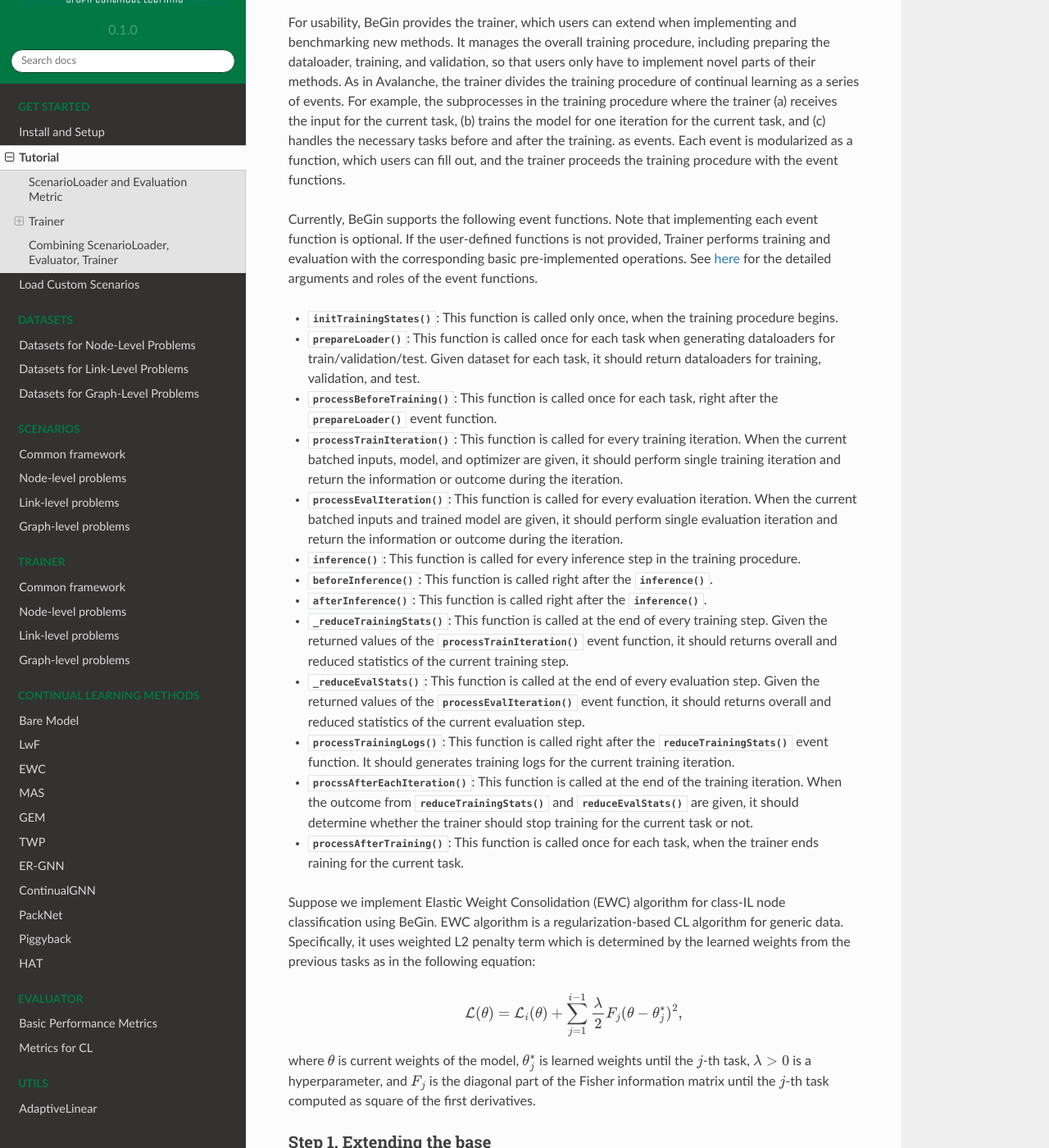
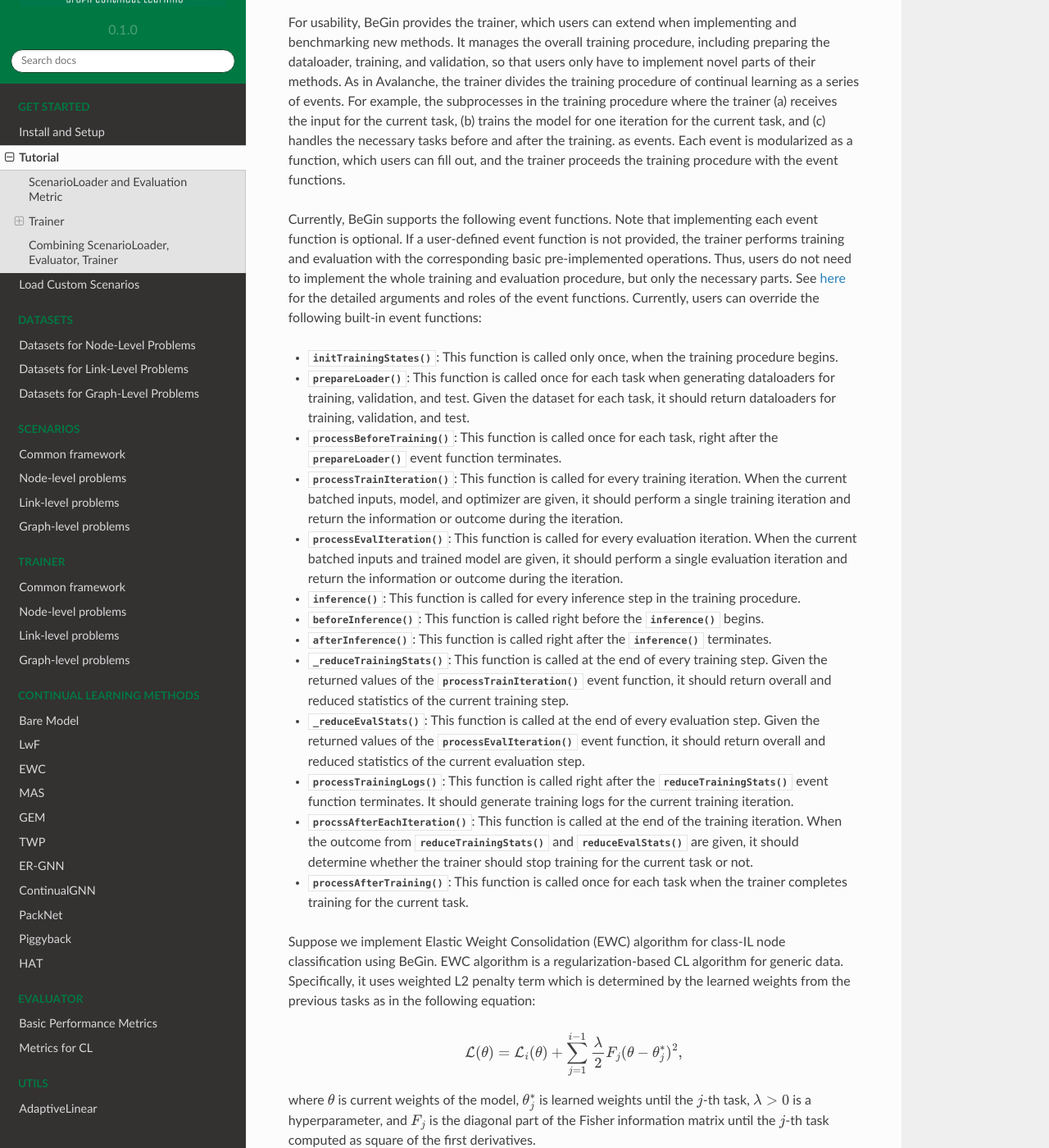
Before and after one commit to ShinhwanKang/BeGin, a Sphinx documentation site: the page built from docs/000/tutorial.rst, in a window 1280 px wide and 1400 px high, scrolled down 1395 px. Shown: the whole window at 82% size. Built offline with Sphinx 7.4.7 and the Read the Docs theme 2.0.0, drawn with Linux system fonts in a browser that asks for light colours; some of the changed text lies outside the part shown.

Commit message:
update tutorial

```diff
--- a/docs/000/tutorial.rst
+++ b/docs/000/tutorial.rst
@@ -37,21 +37,21 @@ Trainer
 
 For usability, BeGin provides the trainer, which users can extend when implementing and benchmarking new methods. It manages the overall training procedure, including preparing the dataloader, training, and validation, so that users only have to implement novel parts of their methods. As in Avalanche, the trainer divides the training procedure of continual learning as a series of events. For example, the subprocesses in the training procedure where the trainer (a) receives the input for the current task, (b) trains the model for one iteration for the current task, and (c) handles the necessary tasks before and after the training. as events. Each event is modularized as a function, which users can fill out, and the trainer proceeds the training procedure with the event functions.
 
-Currently, BeGin supports the following event functions. Note that implementing each event function is optional. If the user-defined functions is not provided, Trainer performs training and evaluation with the corresponding basic pre-implemented operations. See `here <../040/common.html>`_ for the detailed arguments and roles of the event functions.
+Currently, BeGin supports the following event functions. Note that implementing each event function is optional. If a user-defined event function is not provided, the trainer performs training and evaluation with the corresponding basic pre-implemented operations. Thus, users do not need to implement the whole training and evaluation procedure, but only the necessary parts. See `here <../040/common.html>`_ for the detailed arguments and roles of the event functions. Currently, users can override the following built-in event functions:
 
 - :func:`initTrainingStates`: This function is called only once, when the training procedure begins.
-- :func:`prepareLoader`: This function is called once for each task when generating dataloaders for train/validation/test. Given dataset for each task, it should return dataloaders for training, validation, and test.
-- :func:`processBeforeTraining`: This function is called once for each task, right after the :func:`prepareLoader` event function.
-- :func:`processTrainIteration`: This function is called for every training iteration. When the current batched inputs, model, and optimizer are given, it should perform single training iteration and return the information or outcome during the iteration.
-- :func:`processEvalIteration`: This function is called for every evaluation iteration. When the current batched inputs and trained model are given, it should perform single evaluation iteration and return the information or outcome during the iteration.
+- :func:`prepareLoader`: This function is called once for each task when generating dataloaders for training, validation, and test. Given the dataset for each task, it should return dataloaders for training, validation, and test.
+- :func:`processBeforeTraining`: This function is called once for each task, right after the :func:`prepareLoader` event function terminates.
+- :func:`processTrainIteration`: This function is called for every training iteration. When the current batched inputs, model, and optimizer are given, it should perform a single training iteration and return the information or outcome during the iteration.
+- :func:`processEvalIteration`: This function is called for every evaluation iteration. When the current batched inputs and trained model are given, it should perform a single evaluation iteration and return the information or outcome during the iteration.
 - :func:`inference`: This function is called for every inference step in the training procedure.
-- :func:`beforeInference`: This function is called right after the :func:`inference`.
-- :func:`afterInference`: This function is called right after the :func:`inference`.
-- :func:`_reduceTrainingStats`: This function is called at the end of every training step. Given the returned values of the :func:`processTrainIteration` event function, it should returns overall and reduced statistics of the current training step.
-- :func:`_reduceEvalStats`: This function is called at the end of every evaluation step. Given the returned values of the :func:`processEvalIteration` event function, it should returns overall and reduced statistics of the current evaluation step.
-- :func:`processTrainingLogs`: This function is called right after the :func:`reduceTrainingStats` event function. It should generates training logs for the current training iteration.
+- :func:`beforeInference`: This function is called right before the :func:`inference` begins.
+- :func:`afterInference`: This function is called right after the :func:`inference` terminates.
+- :func:`_reduceTrainingStats`: This function is called at the end of every training step. Given the returned values of the :func:`processTrainIteration` event function, it should return overall and reduced statistics of the current training step.
+- :func:`_reduceEvalStats`: This function is called at the end of every evaluation step. Given the returned values of the :func:`processEvalIteration` event function, it should return overall and reduced statistics of the current evaluation step.
+- :func:`processTrainingLogs`: This function is called right after the :func:`reduceTrainingStats` event function terminates. It should generate training logs for the current training iteration.
 - :func:`procssAfterEachIteration`: This function is called at the end of the training iteration. When the outcome from :func:`reduceTrainingStats` and :func:`reduceEvalStats` are given, it should determine whether the trainer should stop training for the current task or not.
-- :func:`processAfterTraining`: This function is called once for each task, when the trainer ends raining for the current task.
+- :func:`processAfterTraining`: This function is called once for each task when the trainer completes training for the current task.
 
 Suppose we implement Elastic Weight Consolidation (EWC) algorithm for class-IL node classification using BeGin. EWC algorithm is a regularization-based CL algorithm for generic data. Specifically, it uses weighted L2 penalty term which is determined by the learned weights from the previous tasks as in the following equation:
 
@@ -63,7 +63,7 @@ where :math:`\theta` is current weights of the model, :math:`\theta^*_j` is lear
 Step 1. Extending the base
 ============================
 
-BeGin provides basic implementation of trainer for each graph-related problem. Each basic trainer follows the incremental learning schemes, but no CL technique is applied. For example, if we want to implement CL algorithm for NC task, you need to extend `NCTrainer` to reduce your efforts for implementing user-defined functions on managing the overall procedure.
+BeGin provides base trainer class that makes the training behavior exactly the same as the Bare model. Based on the base class, users can implement their CL algorithm by extending the class and substituting some default event functions with user-defined ones.
 
 .. code-block:: python
 
@@ -74,7 +74,7 @@ BeGin provides basic implementation of trainer for each graph-related problem. E
 Step 2. Setting initial states for the algorithm (:func:`initTrainingStates`)
 ===============================================================================
 
-As in the aformentioned equation, EWC algorithm requires to store learned weights and Fisher information matrices from the previous tasks to compute the regualarization term. However, but they cannot be obtained on the current task. In order to resolve this issue, the trainer provides a dictionary called `training_states` which can store intermediate results and be shared by events as the parameter of the event functions. To set the initial states, BeGin provides :func:`initTrainingStates` event function, and the trainer set the initial states to the returned dictionary from the event function. In this example, we assigned `fishers` to store the fisher information matrices of each task and `params` to store the learned weights of each task, as shown in the code below.
+As stated in the aformentioned equation, EWC requires storing the learned weights and Fisher information matrices from the previous tasks to compute the regularization term. However, they cannot be obtained on the current task. In order to resolve this issue, the trainer provides a dictionary called `training_states`. The dictionary can be used to store intermediate results and can be shared by events in the form of an argument (i.e., input parameter) of the event functions. To set the initial states, the user can extend the base trainer with their modified :func:`initTrainingStates` event function, which initializes the states for running EWC.
 
 .. code-block:: python
 
@@ -86,7 +86,7 @@ As in the aformentioned equation, EWC algorithm requires to store learned weight
 Step 3. Storing previous weights and Fisher matrix (:func:`processAfterTraining`)
 ====================================================================================
 
-To compute the fisher matrices and learned weights, we need to collect them at the end of training for every task. So, we need to handle such process in :func:`processAfterTraining`. First, we should prepare loader for training data. Then we should retreive the learned weights and calculate the square of the gradients to compute the fisher matrix.
+In order to compute the penalty term at task :math:`i`, we need the learned weights :math:`\theta^*_j` and Fisher information matrix :math:`F_j` for every task :math:`j < i`. Hence, we need to store them at the end of each task, and this can naturally be implemented in the event function :func:`processAfterTraining`, which is called at the end of each task. In the example below, `curr_training_states['params'][j-1]` and `curr_training_states['fishers'][j-1]` store the learned weights and the Fisher information matrix of task :math:`j`, respectively.
 
 .. code-block:: python
 
@@ -121,7 +121,10 @@ To compute the fisher matrices and learned weights, we need to collect them at t
 Step 4. Computing penalty term and Performing regularization (:func:`processTrainIteration` and :func:`afterInference`)
 ========================================================================================================================
 
-To compute the penalty term and perform regularization with backpropagation, we need to implement them at the end of training for every task. So, we should handle such process in :func:`afterInference`. In the event function, the parameter `results` contains the prediction result and loss of the current model computed in the :func:`inference` function. So, the overall loss including penalty term can be computed as the summation of `results['loss']` and `loss_reg` obtained by the fisher information matrices and the previously learned weights stored in `curr_training_states`.
+The penalty term in the above equation is used for regularization during a backpropagation process. The computation of the term should be performed at the end of training for every task, and thus it is implemented in :func:`afterInference`.
+In the event function, the argument (i.e., input parameter) `curr_training_states` contains the Fisher information matrices and the previously learned weights based on which the penalty term `loss_reg` is computed.
+The event function also has the argument `results`, which contains the prediction result and loss of the current model computed in the :func:`inference` function.
+Thus, the overall loss including the penalty term can be obtained by summing up `results['loss']` and `loss_reg`.
 
 .. code-block:: python
 
@@ -166,7 +169,7 @@ To compute the penalty term and perform regularization with backpropagation, we
           return {'loss': total_loss.item(),
                   'acc': self.eval_fn(results['preds'].argmax(-1), _curr_batch[0].ndata['label'][_curr_batch[1]].to(self.device))}
 
-The above code shows the full implementation of the EWC algorithm for class-IL node classification setting. Similar to the EWC algorithm, existing continual learning algorithms can be implemented by just modifying several event functions without considering the overall training and evaulation procedure. For the detailed explanation about the event functions and their parameters, please refer `here <../040/common.html>`_.
+The above code presents the complete implementation of EWC for node classification under Class-IL. Similarly, various CL algorithms can be developed by modifying specific event functions, without the need to manage the overall training and evaluation procedures. Refer to `here <../040/common.html>`_ for the detailed explanation of the event functions and their parameters.
 
 ------------------------------------------------
 Combining ScenarioLoader, Evaluator, Trainer
```
